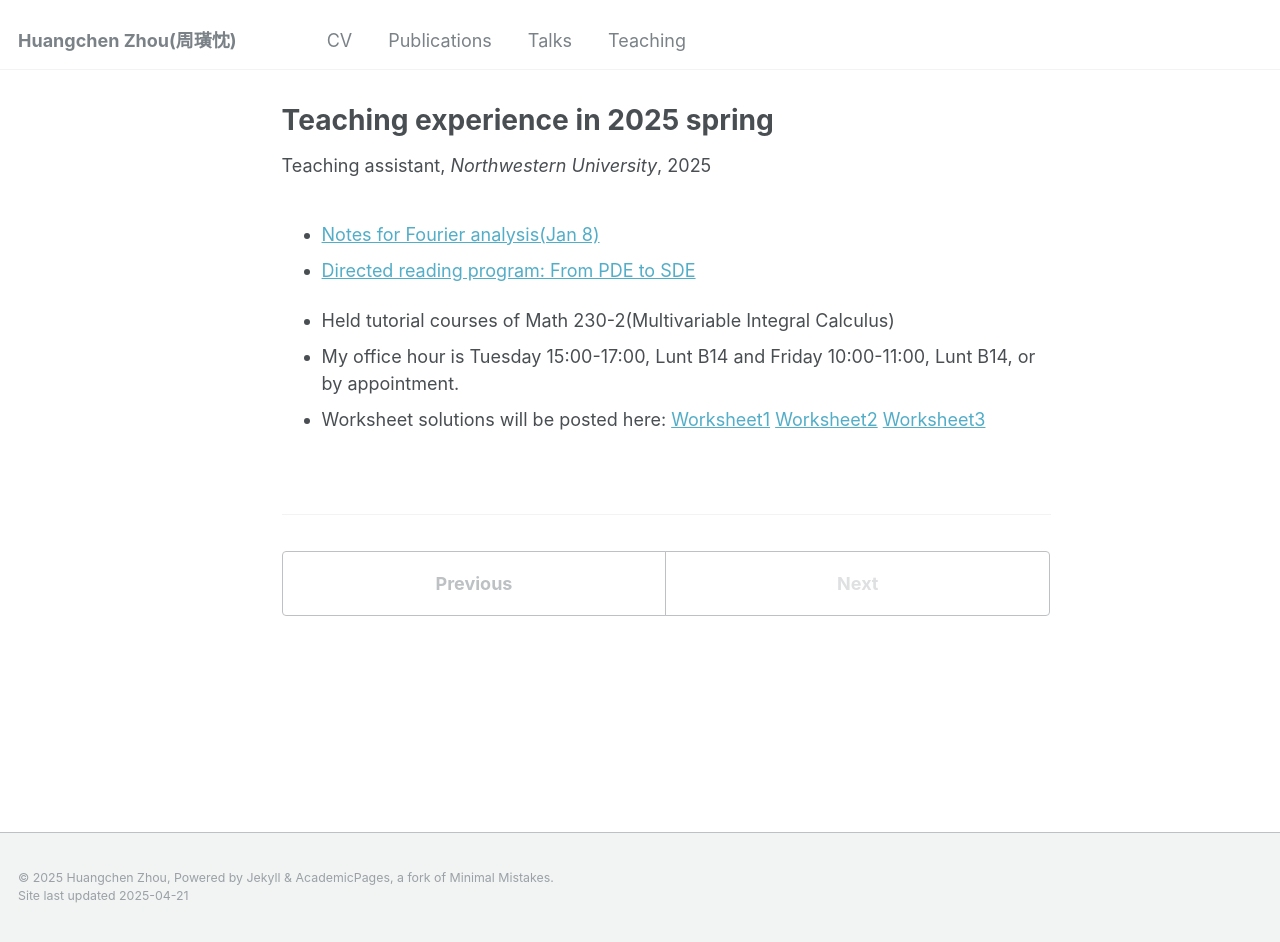
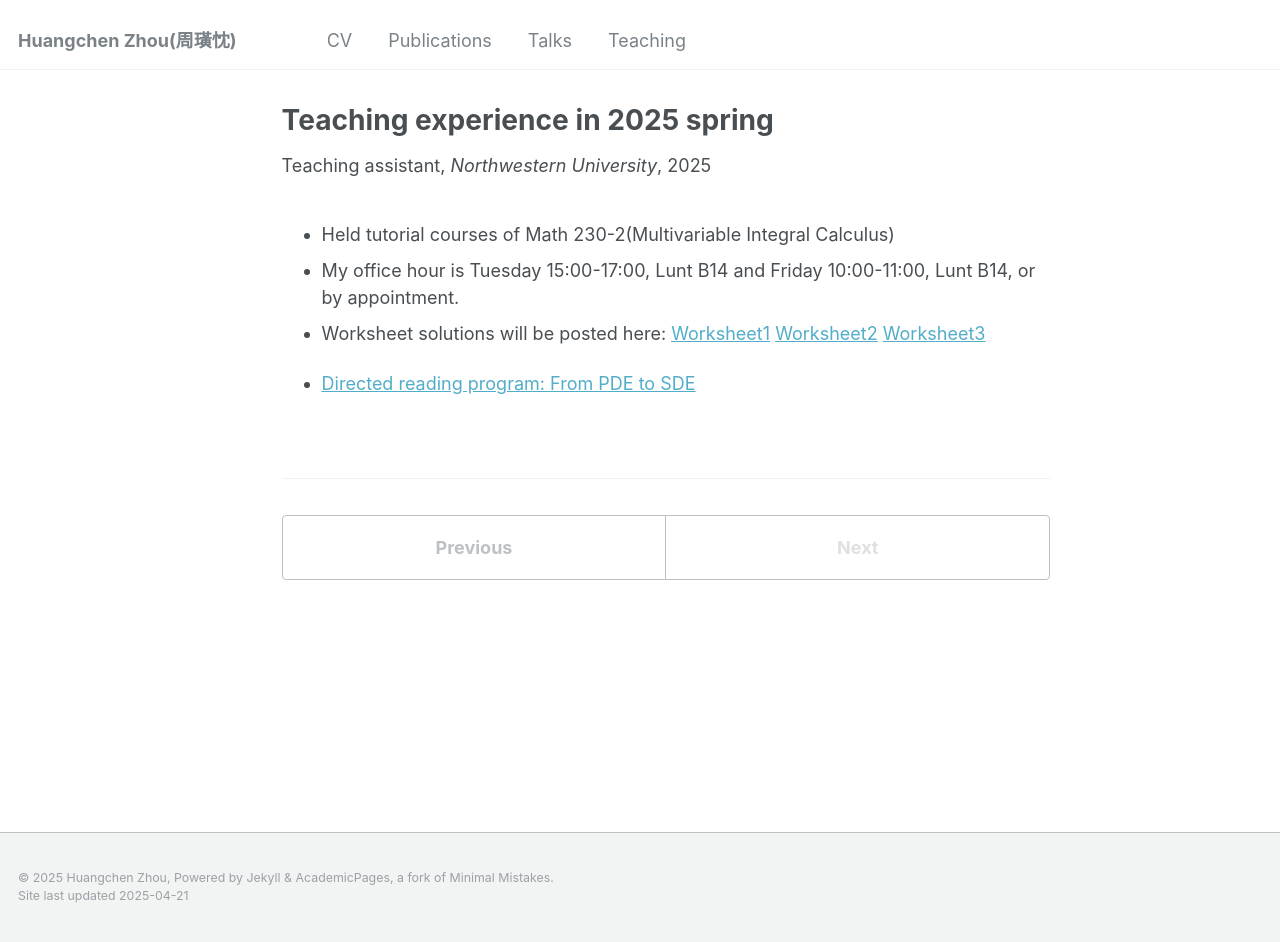
Before and after one commit to zhc515/zhc515.github.io, a Jekyll site: the page built from _teaching/2025-spring-teaching.md, in a window 1280 px wide and 942 px high. Built offline with Jekyll 4.4.1, drawn with Linux system fonts in a browser that asks for light colours.

Commit message:
Update 2025-spring-teaching.md

```diff
--- a/_teaching/2025-spring-teaching.md
+++ b/_teaching/2025-spring-teaching.md
@@ -8,8 +8,8 @@ date: Apr 2025-June 2025
 location: "Evanston, US"
 ---
 
-- [Notes for Fourier analysis(Jan 8)](http://zhc515.github.io/files/Fourier_analysis_Jan_8.pdf)
-- [Directed reading program: From PDE to SDE](https://zhc515.github.io/teaching/2025-spring-teaching)
+
+
 
 - Held tutorial courses of Math 230-2(Multivariable Integral Calculus)
 - My office hour is Tuesday 15:00-17:00, Lunt B14 and Friday 10:00-11:00, Lunt B14, or by appointment.
```
Also changed, not shown: other parts of _teaching/2025-spring-teaching.md (+4 -0 lines).
